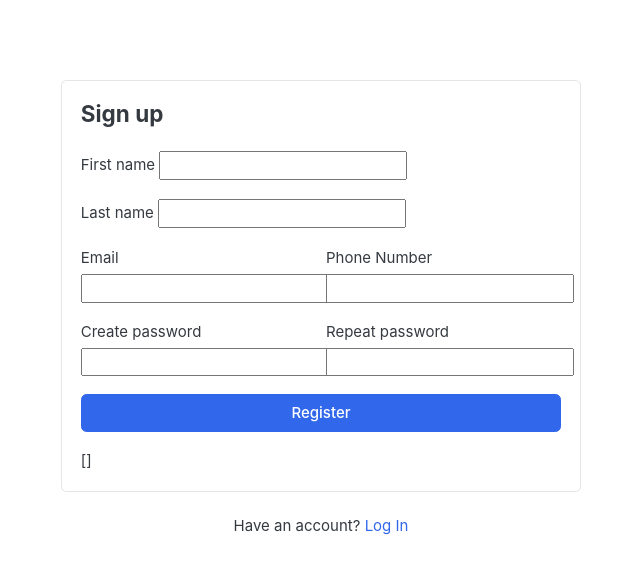
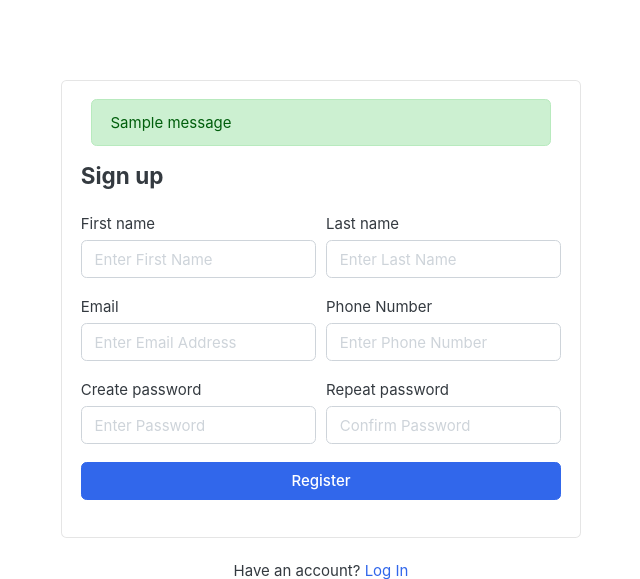
Before and after one commit to mayrars/ecommerceKart, a Django app: template templates/accounts/register.html in a window 1280 px wide. Shown: the part 118-697 px from the top of the page, without its empty margins (319-959 px from the left). Run offline with Django 4.2, Linux system fonts and the light colour scheme; the template is opened without the code that fills it: values that come from a table or form of the project are taken from there, others are empty; tables that the repository leaves empty hold one stand-in row (values such as "Sample post"); one stand-in notice (Sample message) is shown; form fields are guessed from the names that the template uses; parts of the project's set-up code (start-up, migrations or seed data) failed here and were passed over; some libraries are stand-ins or nearby versions; some web fonts are replaced.

Commit message:
adding messages for register

```diff
--- a/accounts/forms.py
+++ b/accounts/forms.py
@@ -23,7 +23,7 @@
             raise forms.ValidationError('Password Does Not Match')
 
 
-    def __init__(self, *args, **k wargs):
+    def __init__(self, *args, **kwargs):
         super(RegistrationForm, self).__init__(*args, **kwargs)
         self.fields['first_name'].widget.attrs['placeholder'] = 'Enter First Name'
         self.fields['last_name'].widget.attrs['placeholder'] = 'Enter Last Name'
--- a/templates/accounts/register.html
+++ b/templates/accounts/register.html
@@ -4,6 +4,7 @@
     <section class="section-content padding-y">
       <div class="card mx-auto" style="max-width: 520px; margin-top: 40px">
         <article class="card-body">
+          {% include 'include/alerts.html' %}
           <header class="mb-4"><h4 class="card-title">Sign up</h4></header>
           <form action="{% url 'register' %}" method="POST">
             {% csrf_token %}
--- /dev/null
+++ b/templates/include/alerts.html
@@ -0,0 +1,10 @@
+{% if messages %}
+    {% for message in messages %}
+    <div id="message" class="container">
+        <div {% if message.tags %} class="alert alert-{{message.tags}}"{% endif %}>
+            {% if message.level == DEFAULT_MESSAGE_LEVELS_ERROR %}Important: {% endif %}
+            {{ message }}
+        </div>
+    </div>
+    {% endfor %}
+{% endif %}
```
Also changed, not shown: accounts/views.py (+5 -2 lines).
